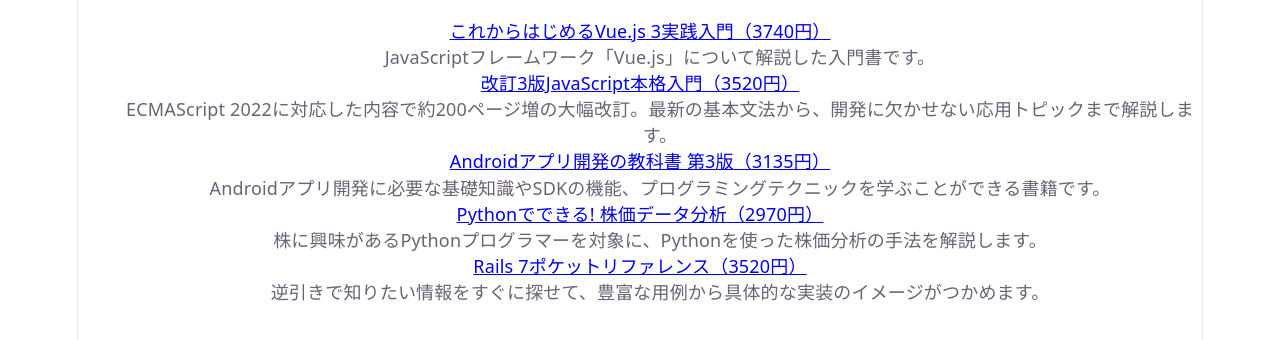
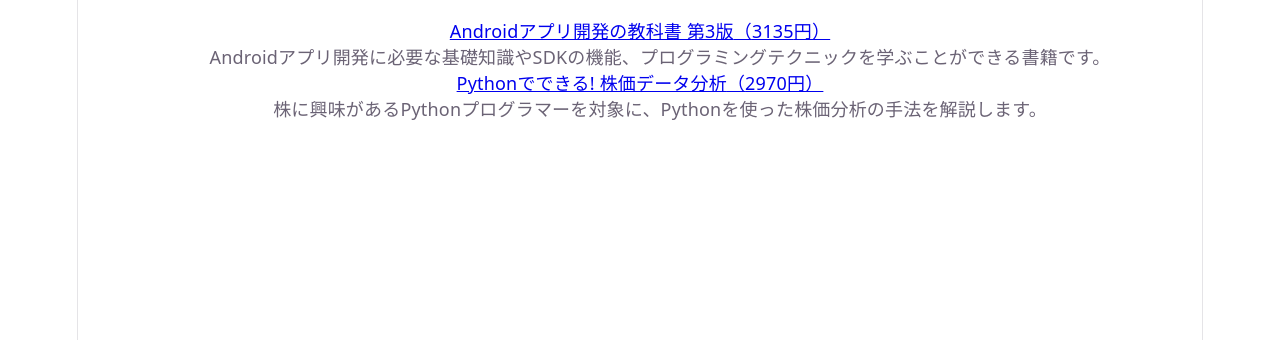
Before and after one commit to den99/stackblitz-viteReact, a React app in the folder myapp/: page / in a window 1280 px wide. Shown: the top 340 px of the page. Built offline with nearby package versions, Linux system fonts and the light colour scheme; the HTML template or start-up script is replaced by a standard one.

Commit message:
ForFilter追加

```diff
--- a/myapp/package.json
+++ b/myapp/package.json
@@ -12,7 +12,8 @@
   "dependencies": {
     "prop-types": "^15.8.1",
     "react": "^19.2.4",
-    "react-dom": "^19.2.4"
+    "react-dom": "^19.2.4",
+    "react-icons": "^5.6.0"
   },
   "devDependencies": {
     "@eslint/js": "^9.39.4",
--- a/myapp/src/ch03/05_03_Download.jsx
+++ b/myapp/src/ch03/05_03_Download.jsx
@@ -1,9 +1,10 @@
-import dl_icon from '../image/dl.png';
+
+import { FaFileDownload } from "react-icons/fa";
 
 export default function Download({ isbn }) {
   return (
     <a href={`https://wings.msn.to/index.php/-/A-07/${isbn}/`}>
-      <img src={dl_icon} alt="Sample Download" />
+      <img src={FaFileDownload } alt="Sample Download" />
     </a>
   );
 }
--- /dev/null
+++ b/myapp/src/ch03/06_ForFilter.jsx
@@ -0,0 +1,19 @@
+import React from 'react';
+
+export default function ForFilter({ src }) {
+  const lowPrice = src.filter(book => book.price < 3500);
+  return (
+  <dl>
+    {lowPrice.map(elem => (
+      <React.Fragment key={elem.isbn}>
+        <dt>
+          <a href={`https://wings.msn.to/books/${elem.isbn}/${elem.isbn}.jpg`}>
+              {elem.title}（{elem.price}円）
+          </a>
+        </dt>
+        <dd>{elem.summary}</dd>
+      </React.Fragment>
+    ))}
+  </dl>
+  );
+}
--- a/myapp/src/main.jsx
+++ b/myapp/src/main.jsx
@@ -8,11 +8,12 @@
 //import EventBasic from './ch03/02_EventBasic'
 //import StateBasic from './ch03/03_StateBasic'
 //import ForList from './ch03/04_ForList'
-import ForNest from './ch03/05_01_ForNest'
+//import ForNest from './ch03/05_01_ForNest'
+import ForFilter from './ch03/06_ForFilter';
 
 createRoot(document.getElementById('root')).render(
   <StrictMode>
-    <ForNest src={books} />
+    <ForFilter src={books} />
 
   </StrictMode>,
 )
```
Also changed, not shown: 1 other file (tests, documents, lock files or other folders).
